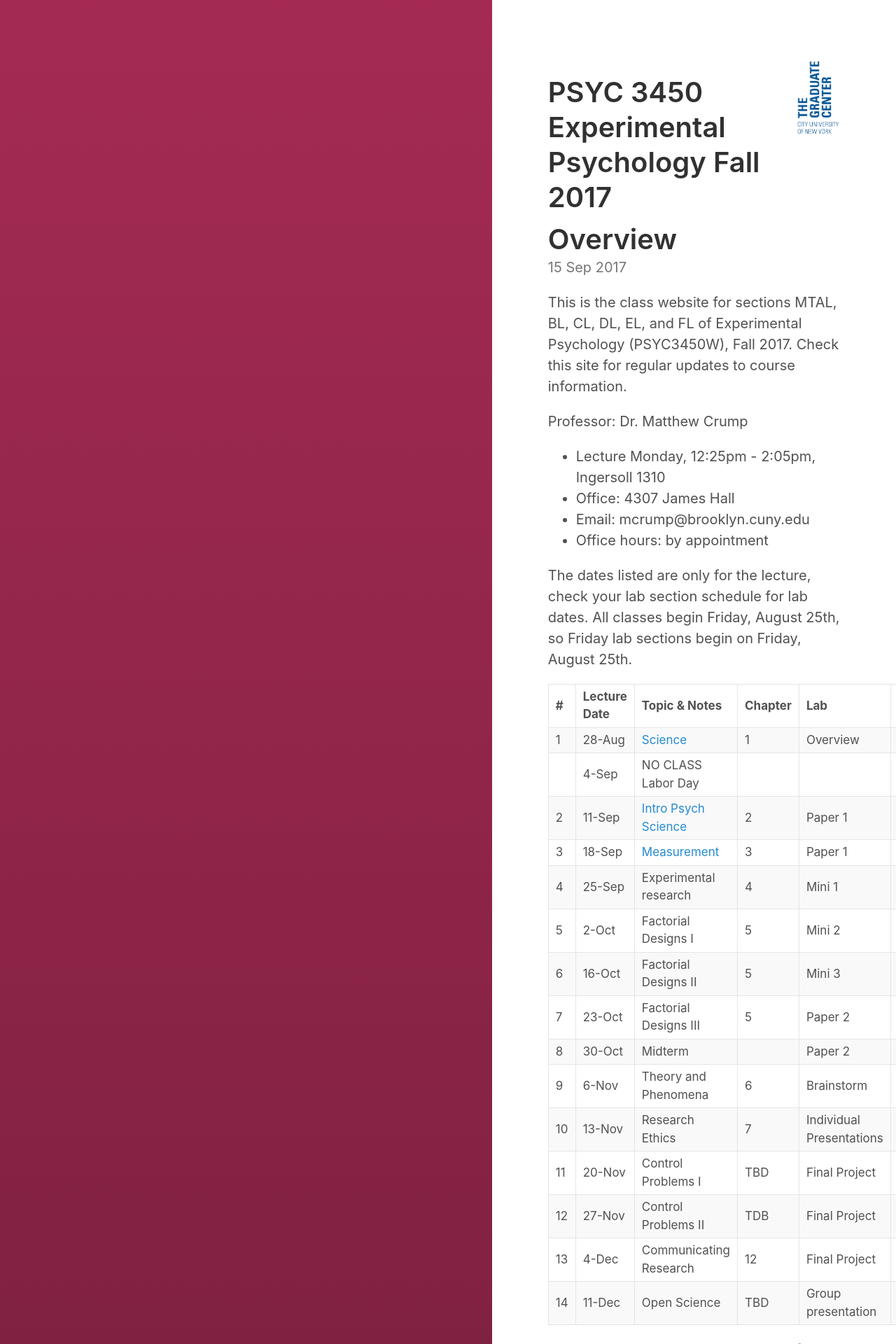
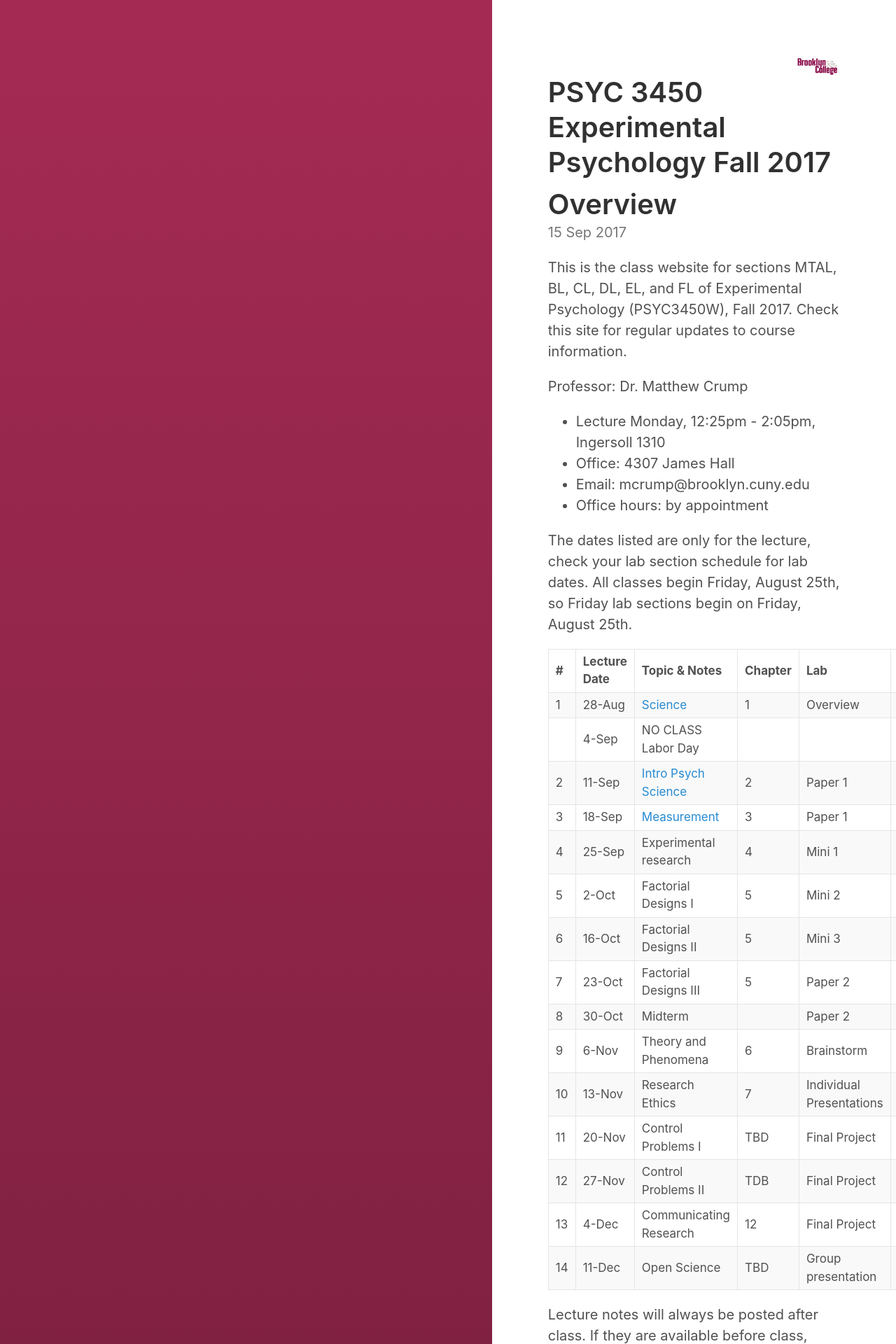
Before and after one commit to enriquepouget/psyc3450, a Jekyll site: the page built from index.html, in a window 1280 px wide. Shown: the top 1920 px of the page at 70% size. Built offline with Jekyll 4.4.1, drawn with Linux system fonts in a browser that asks for light colours; the list of posts is cut into pages by our own code.

Commit message:
add bc logo

```diff
--- a/index.html
+++ b/index.html
@@ -3,6 +3,6 @@ layout: index
 title: Home
 ---
 
-<img src="/psyc3450/GC_CUNY.png" style="float: right; max-width: 15%;"></img>
+<img src="/psyc3450/BC_logo.png" style="float: right; max-width: 15%;"></img>
 
 <h1>PSYC 3450 Experimental Psychology Fall 2017</h1>
```
Also changed, not shown: BC_logo.png (added).
